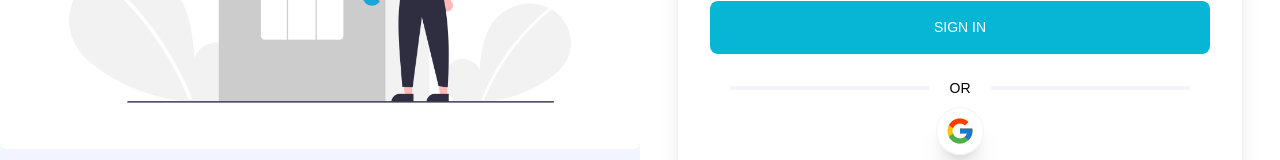
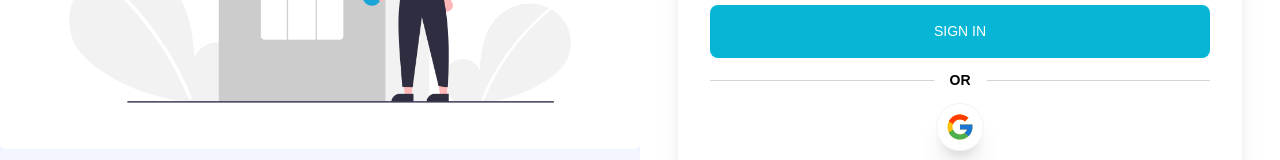
Before and after one commit to AmaduKamara/rensale, a React (Create React App) app: page /signin in a window 1280 px wide. Shown: the part 511-671 px from the top of the page. Built offline with nearby package versions, Linux system fonts and the light colour scheme.

Commit message:
Update SignIn.js

```diff
--- a/src/pages/SignIn.js
+++ b/src/pages/SignIn.js
@@ -61,7 +61,7 @@ const SignIn = () => {
                   name="password"
                   value={password}
                   placeholder="Password"
-                  className="mb-4 p-3 rounded-md border border-gray-300 text-gray-600 transition ease-in-out focus:outline-cyan-500 block w-full"
+                  className="mb-4 p-3 rounded-md border border-gray-300 text-gray-600 transition ease-in-out duration-300 focus:outline-cyan-500 block w-full"
                   onChange={onChange}
                 />
                 {!showPassword ? (
@@ -85,7 +85,10 @@ const SignIn = () => {
               <div className="mt-4 flex justify-between items-center">
                 <p>
                   Don't have an account?{" "}
-                  <Link to="/signup" className="text-cyan-500">
+                  <Link
+                    to="/signup"
+                    className="text-cyan-500 hover:text-cyan-700 transition ease-in-out duration-300"
+                  >
                     Register
                   </Link>
                 </p>
@@ -95,14 +98,13 @@ const SignIn = () => {
               </div>
               <button
                 type="submit"
-                className="py-3 md:py-4 w-full bg-cyan-500 hover:bg-cyan-700 text-white uppercase mt-5 rounded-lg"
+                className="py-3 md:py-4 w-full bg-cyan-500 hover:bg-cyan-700 text-white uppercase mt-5 rounded-lg transition ease-in-out duration-300"
               >
                 Sign In
               </button>
-              <p className="text-center border-cyan-500 mt-6 w-full flex justify-between items-center">
-                <span className="bg-gray-100 mx-5 h-1 w-full"></span> OR{" "}
-                <span className="bg-gray-100 mx-5 h-1 w-full"></span>
-              </p>
+              <div className="my-3 flex items-center  before:border-t before:flex-1  before:border-gray-300 after:border-t after:flex-1  after:border-gray-300">
+                <p className="text-center font-semibold mx-4">OR</p>
+              </div>
               <div className="flex items-center justify-center mt-2">
                 <div className="h-12 w-12 rounded-full shadow-xl flex items-center justify-center border border-gray-100">
                   <Link to="/">
```
